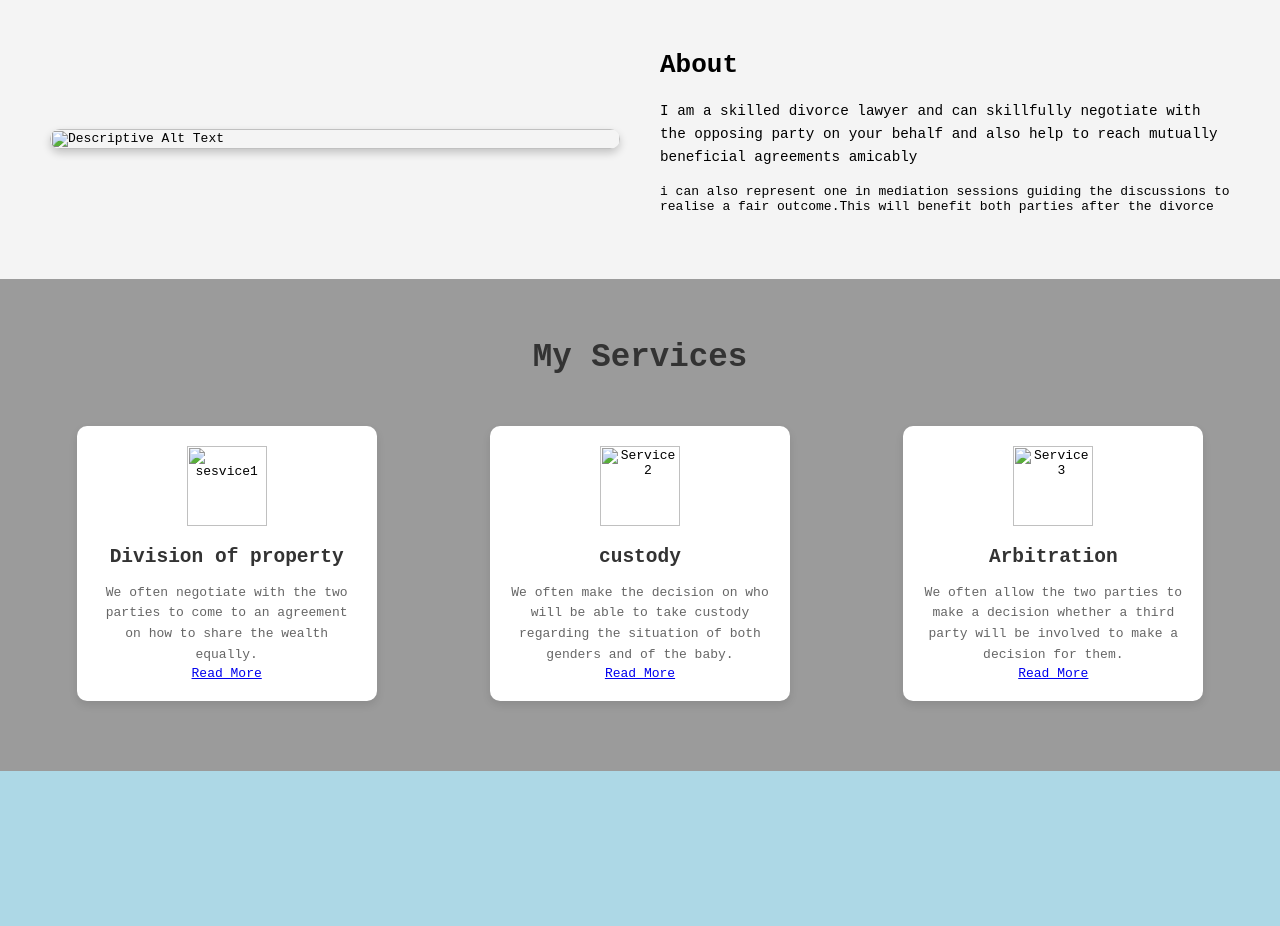
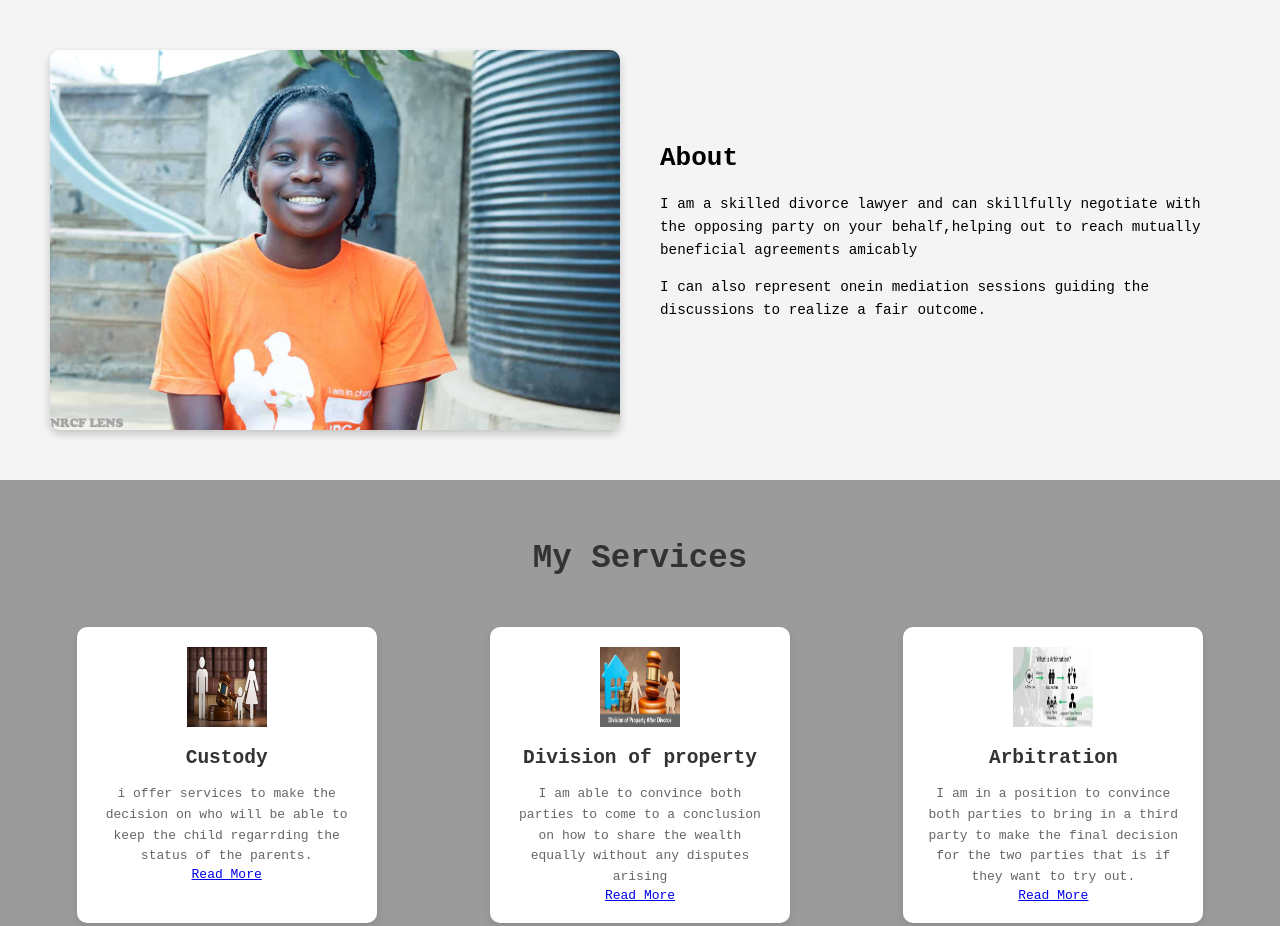
Before and after one commit to nrcfstudents/junekwamboka, a plain HTML site: page index.html in a window 1280 px wide. Shown: the part 572-1498 px from the top of the page. Before the commit the page ends 1343 px from the top, so only its background shows below. Drawn offline with Linux system fonts and the light colour scheme.

Commit message:
added about and services

```diff
--- a/index.html
+++ b/index.html
@@ -30,12 +30,12 @@ june kwamboka
 <!-- About Section -->
     <section id="about" class="image-text-section">
         <div class="image-container">
-            <img src="images/profile.jpg" alt="Descriptive Alt Text">
+            <img src="images/june.jpg" alt="Descriptive Alt Text">
         </div>
         <div class="text-container">
-            <h2>About </h2>
-            <p>I am a skilled divorce lawyer and can skillfully negotiate with the opposing party on your behalf and also help to reach mutually beneficial agreements amicably
-            </p>i can also represent one in mediation sessions guiding the discussions to realise a fair outcome.This will benefit both parties after the divorce </p>
+            <h2>About</h2>
+            <p>I am a skilled divorce lawyer and can skillfully negotiate with the opposing party on your behalf,helping out to reach mutually beneficial agreements amicably</p>
+            <p>I can also represent onein mediation sessions guiding the discussions to realize a fair outcome.</p>
         </div>
     </section>
 
@@ -44,24 +44,25 @@ june kwamboka
         <h2>My Services</h2>
         <div class="services-container">
             <div class="service-box">
-                <img src="service1.png" alt="sesvice1">
-                <h3>Division of property</h3>
-                <p>We often negotiate with the two parties to come to an agreement on how to share the wealth equally.</p>
+                <img src="images/photo.jpg" alt="Service 1">
+                <h3>Custody</h3>
+                <p>i offer services to make the decision on who will be able to keep the child regarrding the status of the parents.</p>
                 <a href="#">Read More</a>
             </div>
             <div class="service-box">
-                <img src="service2.png" alt="Service 2">
-                <h3>custody</h3>
-                <p>We often make the decision on who will be able to take custody regarding the situation of both genders and of the baby.</p>
+                <img src="images/download.jpg" alt="Service 2">
+                <h3>Division of property </h3>
+                <p>I am able to convince both parties to come to a conclusion on how to share the wealth equally without any disputes arising</p>
                 <a href="#">Read More</a>
             </div>
             <div class="service-box">
-                <img src="service3.png" alt="Service 3">
+                <img src="images/arbit.jpg" alt="Service 3">
                 <h3>Arbitration</h3>
-                <p>We often allow the two parties to make a decision whether a third party will be involved to make a decision for them.</p>
+                <p>I am in a position to convince both parties to bring in a third party to make the final decision for the two parties that is if they want to try out.</p>
                 <a href="#">Read More</a>
             </div>
         </div>
     </section>
+
 </body>
 </html>
```
Also changed, not shown: images/arbit.jpg (added), images/download.jpg (added), images/june.jpg (renamed from images/20211007-June Kwambika-IMG_0027.jpg), images/photo.jpg (added).
